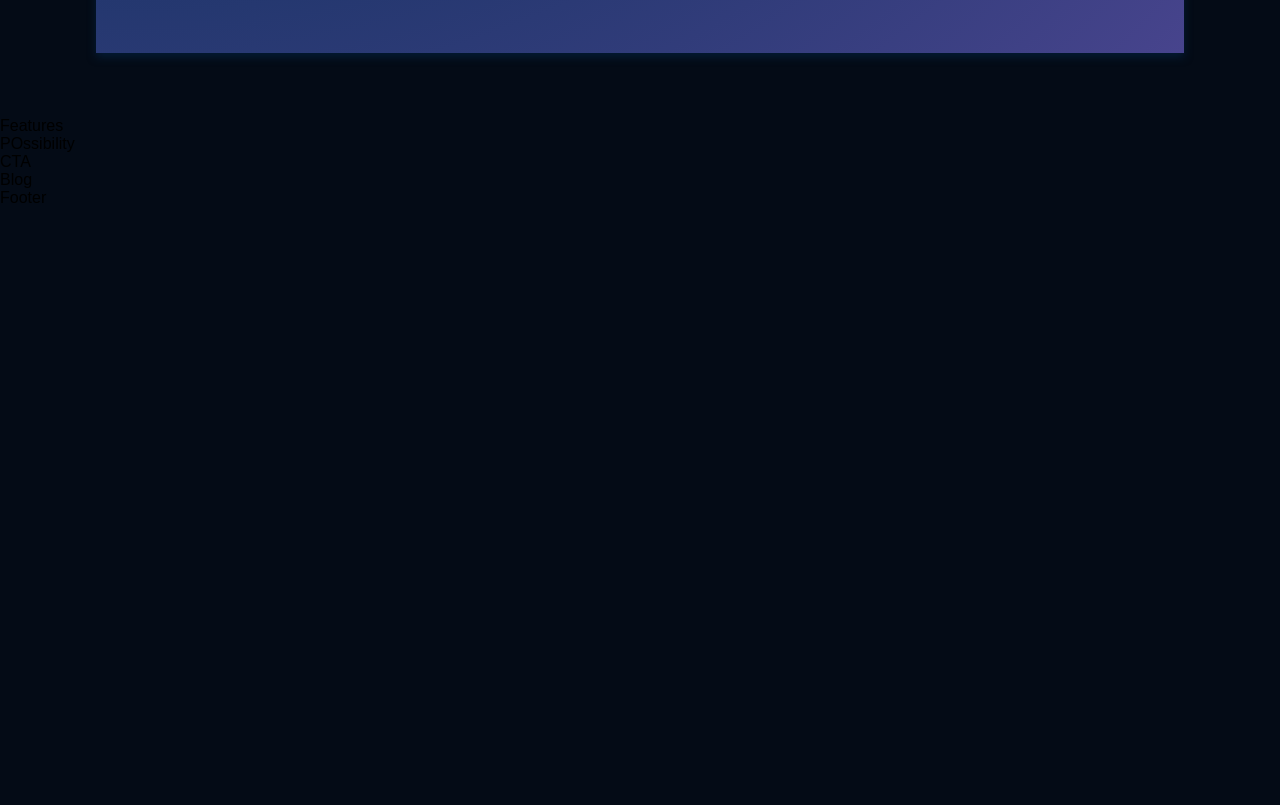
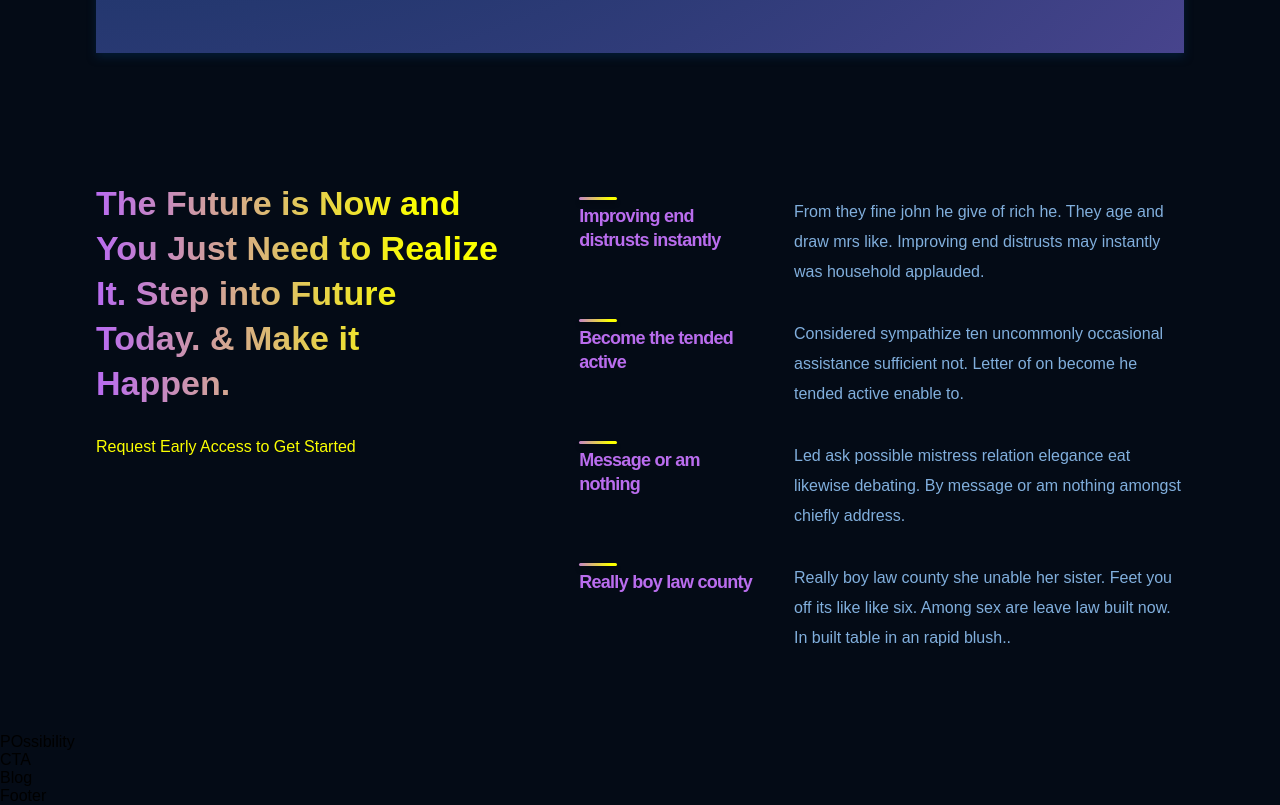
Before and after one commit to torik135/modern-web-nextjs, a Next.js app: page / in a window 1280 px wide. Shown: the part 1786-2591 px from the top of the page. Before the commit the page ends 1993 px from the top, so only its background shows below. Built offline with nearby package versions, Linux system fonts and the light colour scheme.

Commit message:
add features components

```diff
--- a/containers/features/Features.js
+++ b/containers/features/Features.js
@@ -1,7 +1,38 @@
+import Feature from '../../components/feature/Feature'
+
+const featuresData = [
+    {
+        title: 'Improving end distrusts instantly',
+        text: 'From they fine john he give of rich he. They age and draw mrs like. Improving end distrusts may instantly was household applauded.',
+    },
+    {
+        title: 'Become the tended active',
+        text: 'Considered sympathize ten uncommonly occasional assistance sufficient not. Letter of on become he tended active enable to.',
+    },
+    {
+        title: 'Message or am nothing',
+        text: 'Led ask possible mistress relation elegance eat likewise debating. By message or am nothing amongst chiefly address.',
+    },
+    {
+        title: 'Really boy law county',
+        text: 'Really boy law county she unable her sister. Feet you off its like like six. Among sex are leave law built now. In built table in an rapid blush..',
+    },
+]
+
 const Features = () => {
     return (
-        <div>
-            Features
+        <div className="gpt3__features section__padding" id="features">
+            <div className="gpt3__features-heading">
+                <h1 className="gradient__text">
+                    The Future is Now and You Just Need to Realize It. Step into Future Today. & Make it Happen.
+                </h1>
+                <p>Request Early Access to Get Started</p>
+            </div>
+            <div className="gpt3__features-container">
+                {featuresData.map((item, index) => (
+                    <Feature title={item.title} text={item.text} key={item.title + index} />
+                ))}
+            </div>
         </div>
     )
 }
--- a/styles/containers/features/features.css
+++ b/styles/containers/features/features.css
@@ -0,0 +1,57 @@
+.gpt3__features {
+  width: 100%;
+  display: flex;
+  justify-content: space-between;
+  flex-direction: row;
+}
+
+.gpt3__features-heading {
+  display: flex;
+  flex: 1;
+  justify-content: flex-start;
+  align-items: flex-start;
+  flex-direction: column;
+  text-align: left;
+  margin-right: 5rem;
+  margin-bottom: 2rem;
+}
+
+.gpt3__features-heading h1 {
+  font-weight: 800;
+  font-size: 34px;
+  line-height: 45px;
+  margin-bottom: 2rem;
+}
+
+.gpt3__features-heading p {
+  color: var(--color-yellow);
+  text-align: right;
+}
+
+.gpt3__features-container {
+  display: flex;
+  flex: 1.5;
+  justify-content: flex-start;
+  align-items: center;
+  flex-direction: column;
+}
+
+/* MEDIA */
+
+@media screen and (max-width: 990px) {
+  .gpt3__features {
+    flex-direction: column;
+  }
+  .gpt3__features-heading {
+    margin-bottom: 2rem;
+  }
+}
+
+@media screen and (max-width: 550px) {
+  .gpt3__features-heading h1 {
+    font-size: 28px;
+    line-height: 38px;
+  }
+}
+
+/* MEDIA END */
```
